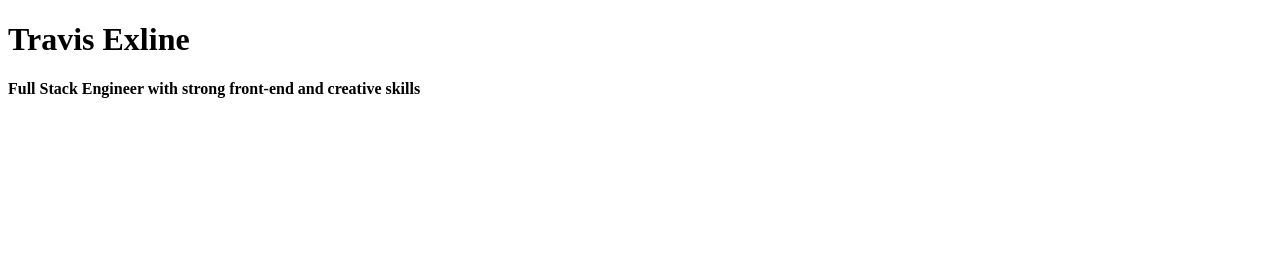
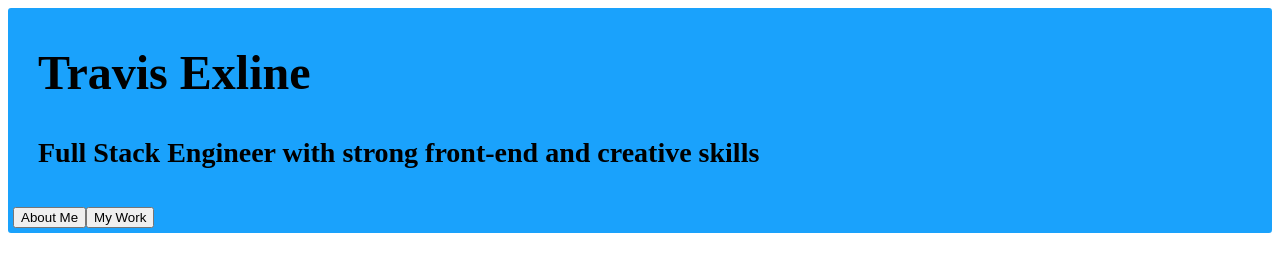
Before and after one commit to TravisExline/Portfolio, a plain HTML site: page Portfolio/index.html in a window 1280 px wide. Drawn offline with Linux system fonts and the light colour scheme.

Commit message:
added css/buttons

```diff
--- a/Portfolio/index.html
+++ b/Portfolio/index.html
@@ -3,13 +3,20 @@
     <head>
         <meta charset="UTF-8">
         <title>Travis Exline -  Full Stack Engineer</title>
-        <link rel="stylesheet" type="text.css" href='./style.css'>
+        <link rel="stylesheet" type="text/css" href="style.css">
     </head>
     <body>
-        <div className="opening-header">
-            <h1 className="my-name">Travis Exline</h1>
-            <h4>Full Stack Engineer with strong front-end and creative skills</h4>
+        <div class="opening-header">
+            <h1 class="my-name">Travis Exline</h1>
+            <h4 class="header-text">Full Stack Engineer with strong front-end and creative skills</h4>
+            <button class="nav-buttons">About Me</button><button class="nav-buttons">My Work</button>
         </div>
-        <script type="text/javascript" lang="javascript" src="./index.js"></script>
+        <div class="about-me">
+
+        </div>
+        <div class="my-work">
+
+        </div>
+        <script type="text/javascript" language="javascript" src="index.js"></script>
     </body>
 </html>
--- a/Portfolio/style.css
+++ b/Portfolio/style.css
@@ -0,0 +1,15 @@
+.opening-header {
+    padding: 5px;
+    background-color: rgba(11, 156, 252, 0.938);
+    border-radius: 3px;
+}
+
+.my-name {
+    font-size: 48px;
+    padding-left: 25px;
+}
+
+.header-text {
+    font-size: 28px;
+    padding-left: 25px;
+}
```
